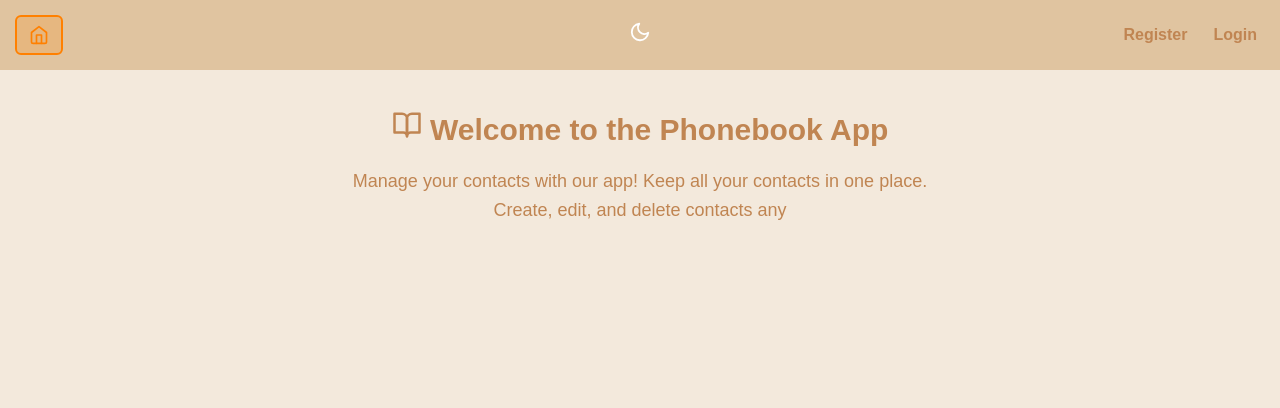
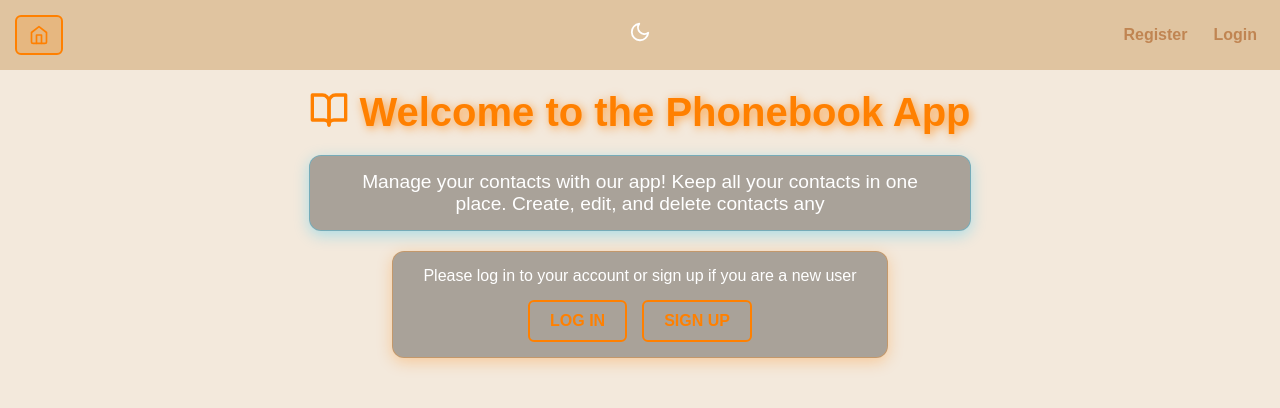
Before and after one commit to YevheniiaZalevska/phonebook, a React (Vite) app: page / in a window 1280 px wide. Shown: the top 408 px of the page. Built offline with nearby package versions, Linux system fonts and the light colour scheme.

Commit message:
uodate contact page

```diff
--- a/src/pages/HomePage/HomePage.jsx
+++ b/src/pages/HomePage/HomePage.jsx
@@ -1,10 +1,16 @@
 import { useState, useEffect } from 'react';
-import { FiBookOpen } from 'react-icons/fi';
+import { Link } from 'react-router-dom';
+import { useSelector } from 'react-redux';
+import { selectIsLoggedIn } from '../../redux/auth/selectors';
+import { FiBookOpen } from 'react-icons/fi'; // 📌 Иконка книги
 import s from './HomePage.module.css';
 
 const HomePage = () => {
-  const fullText = "Manage your contacts with our app! Keep all your contacts in one place. Create, edit, and delete contacts anytime, anywhere.";
-  const [displayedText, setDisplayedText] = useState("");
+  const isLoggedIn = useSelector(selectIsLoggedIn);
+  const fullText =
+    'Manage your contacts with our app! Keep all your contacts in one place. Create, edit, and delete contacts anytime, anywhere.';
+
+  const [displayedText, setDisplayedText] = useState('');
   const [index, setIndex] = useState(0);
 
   useEffect(() => {
@@ -22,9 +28,26 @@ const HomePage = () => {
       <h1 className={s.title}>
         <FiBookOpen className={s.icon} /> Welcome to the Phonebook App
       </h1>
+
+      {/* Описание приложения */}
       <div className={s.descriptionBox}>
         <p className={s.typing}>{displayedText}</p>
       </div>
+
+      {/* Блок входа - только для НЕавторизованных пользователей */}
+      {!isLoggedIn && (
+        <div className={s.loginBox}>
+          <p>Please log in to your account or sign up if you are a new user</p>
+          <div className={s.buttonGroup}>
+            <Link to="/login" className={s.button}>
+              LOG IN
+            </Link>
+            <Link to="/register" className={s.button}>
+              SIGN UP
+            </Link>
+          </div>
+        </div>
+      )}
     </div>
   );
 };
--- a/src/pages/HomePage/HomePage.module.css
+++ b/src/pages/HomePage/HomePage.module.css
@@ -2,46 +2,76 @@
     display: flex;
     flex-direction: column;
     align-items: center;
-    justify-content: center;
-    padding: 20px;
-    color: var(--text-color);
+    height: 100vh;
+    color: white;
     text-align: center;
 }
 
-.homePage h1 {
-    font-size: 30px;
+.title {
+    font-size: 2.5rem;
     font-weight: bold;
-    margin-bottom: 20px;
+    color: #ff8000;
+    text-shadow: 2px 2px 10px rgba(255, 128, 0, 0.7);
+    display: flex;
+    gap: 10px;
 }
 
-.homePage p {
-    font-size: 18px;
-    max-width: 600px;
-    line-height: 1.6;
+.icon {
+    font-size: 2.5rem;
+    color: #ff8000;
+    text-shadow: 2px 2px 10px rgba(255, 128, 0, 0.7);
 }
 
-@media (max-width: 650px) {
-    .homePage h1 {
-        font-size: 26px;
-    }
+.descriptionBox {
+    margin-top: 20px;
+    padding: 15px 30px;
+    max-width: 600px;
+    border-radius: 12px;
+    background: rgba(0, 0, 0, 0.3);
+    box-shadow: 0 4px 15px rgba(0, 191, 255, 0.3);
+    border: 1px solid rgba(0, 191, 255, 0.3);
 }
 
-@media (max-width: 500px) {
-    .homePage h1 {
-        font-size: 22px;
-    }
-
-    .homePage p {
-        font-size: 17px;
-    }
+.loginBox {
+    margin-top: 20px;
+    padding: 15px 30px;
+    max-width: 600px;
+    border-radius: 12px;
+    background: rgba(0, 0, 0, 0.3);
+    box-shadow: 0 4px 15px rgba(255, 128, 0, 0.3);
+    border: 1px solid rgba(255, 128, 0, 0.3);
 }
 
-@media (max-width: 400px) {
-    .homePage h1 {
-        font-size: 20px;
-    }
+.typing {
+    font-size: 1.2rem;
+    font-weight: 500;
+    white-space: pre-wrap;
+    overflow: hidden;
+    color: white;
+}
 
-    .homePage p {
-        font-size: 15px;
-    }
+.buttonGroup {
+    display: flex;
+    justify-content: center;
+    gap: 15px;
+    margin-top: 15px;
 }
+
+.button {
+    display: inline-block;
+    padding: 10px 20px;
+    border: 2px solid #ff8000;
+    border-radius: 6px;
+    font-size: 16px;
+    font-weight: bold;
+    text-transform: uppercase;
+    color: #ff8000;
+    background: none;
+    transition: all 0.3s ease;
+    text-decoration: none;
+}
+
+.button:hover {
+    background: #ff8000;
+    color: black;
+}
```
